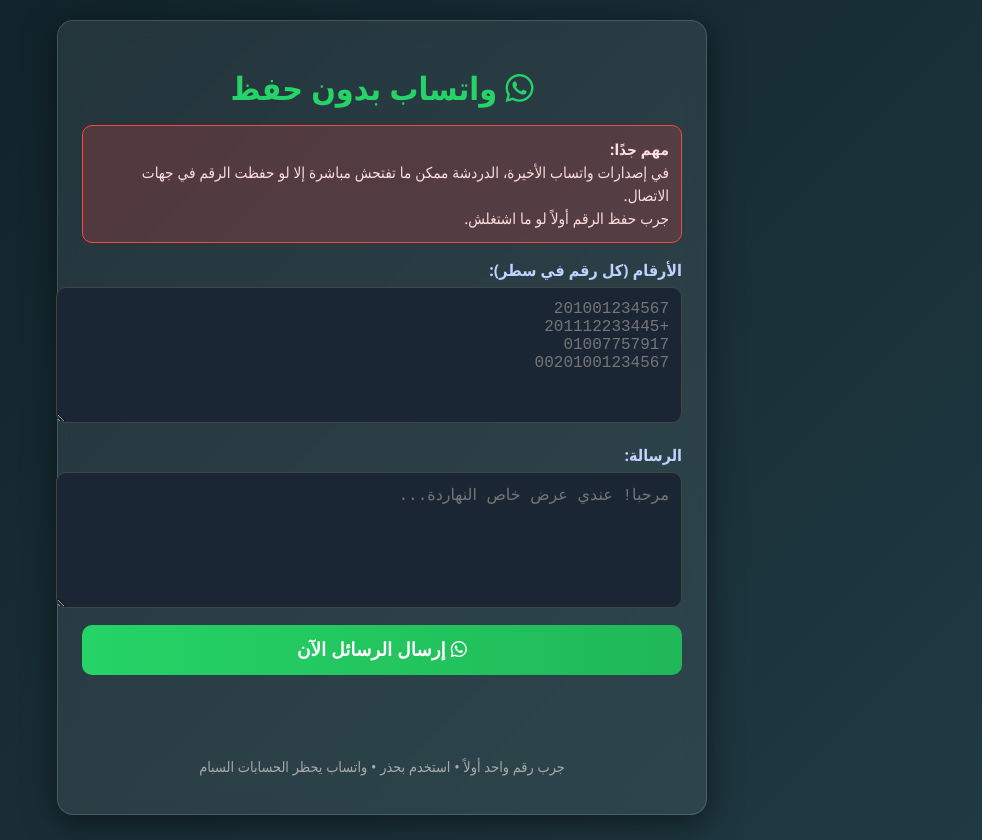
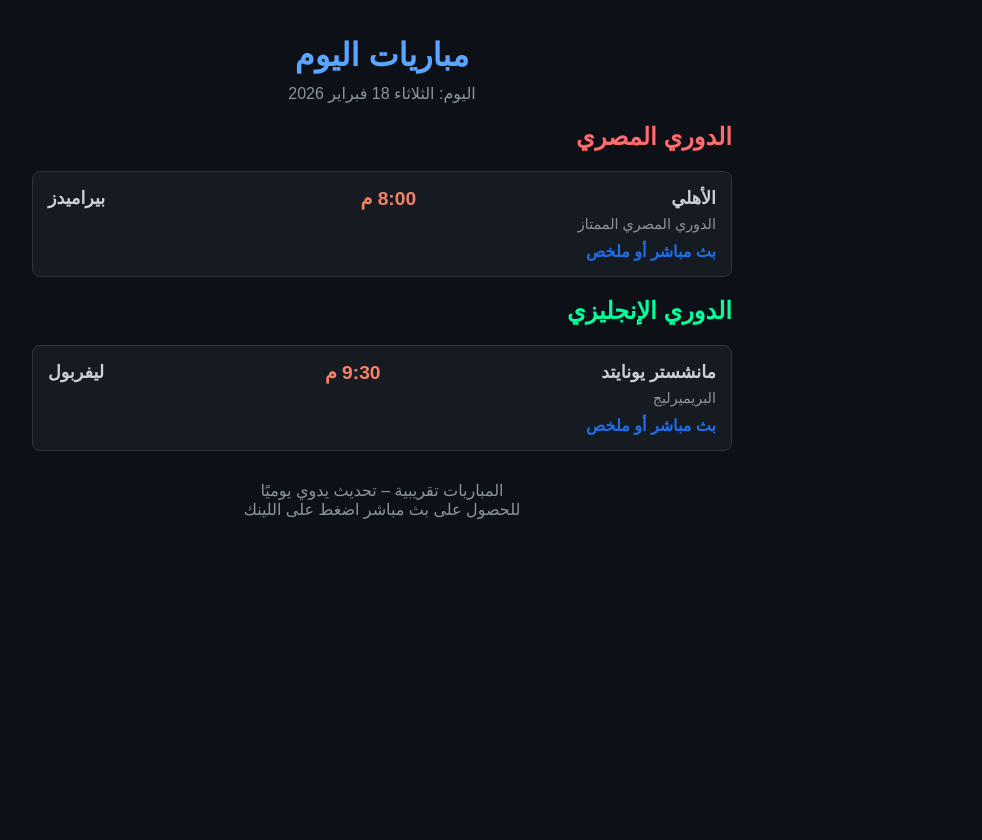
Before and after one commit to mohassan2828/whatsapp-sender, a plain HTML site: page index.html in a window 1280 px wide. Shown: the whole page, without its empty margins (258-1240 px from the left). After the commit the page ends 800 px from the top, so only its background shows below. Drawn offline with Linux system fonts and the light colour scheme.

Commit message:
Update index.html

```diff
--- a/index.html
+++ b/index.html
@@ -3,162 +3,103 @@
 <head>
   <meta charset="UTF-8" />
   <meta name="viewport" content="width=device-width, initial-scale=1.0"/>
-  <title>إرسال واتساب بدون حفظ (جرب الطريقة)</title>
-  <link rel="stylesheet" href="https://cdnjs.cloudflare.com/ajax/libs/font-awesome/6.5.0/css/all.min.css"/>
+  <title>مباريات اليوم – جدول ونتائج</title>
   <style>
     body {
-      font-family: 'Segoe UI', Tahoma, sans-serif;
-      background: linear-gradient(135deg, #0f2027, #203a43);
-      color: #e0f0ff;
+      font-family: Arial, sans-serif;
+      background: #0d1117;
+      color: #c9d1d9;
       margin: 0;
-      padding: 20px;
-      min-height: 100vh;
+      padding: 15px;
     }
     .container {
-      max-width: 600px;
+      max-width: 700px;
       margin: auto;
-      background: rgba(255,255,255,0.08);
-      backdrop-filter: blur(10px);
-      border-radius: 16px;
-      padding: 24px;
-      box-shadow: 0 8px 32px rgba(0,0,0,0.5);
-      border: 1px solid rgba(255,255,255,0.15);
     }
     h1 {
-      color: #25D366;
+      color: #58a6ff;
       text-align: center;
-      margin-bottom: 8px;
+      margin-bottom: 10px;
     }
-    .warning {
-      background: #ff444433;
-      border: 1px solid #ff4444;
-      color: #ffdddd;
-      padding: 12px;
-      border-radius: 10px;
-      margin: 16px 0;
-      font-size: 0.95rem;
-      line-height: 1.5;
+    .date {
+      text-align: center;
+      color: #8b949e;
+      margin-bottom: 20px;
     }
-    label {
+    .match {
+      background: #161b22;
+      padding: 15px;
+      margin: 12px 0;
+      border-radius: 8px;
+      border: 1px solid #30363d;
+    }
+    .teams {
+      display: flex;
+      justify-content: space-between;
+      align-items: center;
+      font-size: 1.1rem;
+      font-weight: bold;
+    }
+    .time, .score {
+      color: #f78166;
+      font-size: 1.2rem;
+    }
+    .league {
+      color: #8b949e;
+      font-size: 0.9rem;
+      margin-top: 6px;
+    }
+    .link {
+      margin-top: 10px;
       display: block;
-      margin: 16px 0 6px;
-      font-weight: 600;
-      color: #c0d0ff;
+      color: #1f6feb;
+      text-decoration: none;
+      font-weight: bold;
     }
-    textarea {
-      width: 100%;
-      min-height: 110px;
-      padding: 12px;
-      border-radius: 10px;
-      border: 1px solid #444;
-      background: #1a2634;
-      color: white;
-      font-size: 1rem;
-      resize: vertical;
+    .link:hover {
+      color: #388bfd;
     }
-    button {
-      width: 100%;
-      padding: 14px;
-      margin: 12px 0;
-      background: linear-gradient(90deg, #25D366, #20b858);
-      color: white;
-      border: none;
-      border-radius: 10px;
-      font-size: 1.15rem;
-      font-weight: bold;
-      cursor: pointer;
-    }
-    button:hover { background: linear-gradient(90deg, #128C7E, #25D366); }
-    #status {
-      margin-top: 16px;
-      padding: 12px;
-      border-radius: 8px;
-      text-align: center;
-      font-weight: 500;
-    }
-    .success { background: #25D36633; color: #d0ffdd; }
-    .error   { background: #ff444433; color: #ffdddd; }
-    .info    { background: #4444ff33; color: #ddddff; }
   </style>
 </head>
 <body>
 
 <div class="container">
-  <h1><i class="fab fa-whatsapp"></i> واتساب بدون حفظ</h1>
+  <h1>مباريات اليوم</h1>
+  <div class="date">اليوم: الثلاثاء 18 فبراير 2026</div>
 
-  <div class="warning">
-    <strong>مهم جدًا:</strong><br>
-    في إصدارات واتساب الأخيرة، الدردشة ممكن ما تفتحش مباشرة إلا لو حفظت الرقم في جهات الاتصال.<br>
-    جرب حفظ الرقم أولاً لو ما اشتغلش.
+  <!-- مباريات الدوري المصري -->
+  <h2 style="color:#ff6b6b;">الدوري المصري</h2>
+  <div class="match">
+    <div class="teams">
+      <span>الأهلي</span>
+      <span class="time">8:00 م</span>
+      <span>بيراميدز</span>
+    </div>
+    <div class="league">الدوري المصري الممتاز</div>
+    <a class="link" href="https://www.youtube.com/results?search_query=الأهلي+بيراميدز+مباراة+مباشر" target="_blank">بث مباشر أو ملخص</a>
   </div>
 
-  <label>الأرقام (كل رقم في سطر):</label>
-  <textarea id="numbers" placeholder="201001234567
-+201112233445
-01007757917
-00201001234567"></textarea>
+  <!-- مباريات الدوري الإنجليزي -->
+  <h2 style="color:#00ff9d;">الدوري الإنجليزي</h2>
+  <div class="match">
+    <div class="teams">
+      <span>مانشستر يونايتد</span>
+      <span class="time">9:30 م</span>
+      <span>ليفربول</span>
+    </div>
+    <div class="league">البريميرليج</div>
+    <a class="link" href="https://www.youtube.com/results?search_query=مانشستر+يونايتد+ليفربول+مباراة+اليوم" target="_blank">بث مباشر أو ملخص</a>
+  </div>
 
-  <label>الرسالة:</label>
-  <textarea id="message" placeholder="مرحبا! عندي عرض خاص النهاردة..."></textarea>
+  <!-- أضف هنا مباريات أخرى بنفس الطريقة -->
+  <!-- مثال: -->
+  <!-- <div class="match"> ... </div> -->
 
-  <button onclick="sendMessages()">
-    <i class="fab fa-whatsapp"></i> إرسال الرسائل الآن
-  </button>
-
-  <div id="status"></div>
-
-  <p style="text-align:center; margin-top:30px; color:#aaa; font-size:0.9rem;">
-    جرب رقم واحد أولاً • استخدم بحذر • واتساب يحظر الحسابات السبام
+  <p style="text-align:center; color:#8b949e; margin-top:30px;">
+    المباريات تقريبية – تحديث يدوي يوميًا<br>
+    للحصول على بث مباشر اضغط على اللينك
   </p>
 </div>
 
-<script>
-  function sendMessages() {
-    const numbersText = document.getElementById('numbers').value.trim();
-    let message = document.getElementById('message').value.trim();
-    const status = document.getElementById('status');
-
-    if (!numbersText) {
-      status.innerHTML = 'اكتب رقم واحد على الأقل من فضلك';
-      status.className = 'error';
-      return;
-    }
-
-    if (!message) message = 'مرحبا!';
-
-    const msg = encodeURIComponent(message);
-
-    // تنظيف الأرقام
-    let numbers = numbersText.split(/\n+/).map(line => {
-      let cleaned = line.trim().replace(/[^0-9]/g, '');
-      if (cleaned.startsWith('00')) cleaned = cleaned.substring(2);
-      if (cleaned.startsWith('0') && cleaned.length === 11) cleaned = '20' + cleaned.substring(1);
-      if (cleaned.length === 10) cleaned = '20' + cleaned;
-      return cleaned;
-    }).filter(n => n.length >= 10);
-
-    if (numbers.length === 0) {
-      status.innerHTML = 'ما فيش أرقام صالحة بعد التنظيف';
-      status.className = 'error';
-      return;
-    }
-
-    status.innerHTML = `جاري محاولة فتح ${numbers.length} دردشة... اضغط "فتح الرابط" في كل نافذة`;
-    status.className = 'info';
-
-    numbers.forEach((num, index) => {
-      setTimeout(() => {
-        const url = `https://wa.me/\( {num}?text= \){msg}`;
-        window.open(url, '_blank');
-      }, index * 2800); // تأخير كبير عشان كروم ما يحجبش
-    });
-
-    setTimeout(() => {
-      status.innerHTML += '<br><br><strong>لو الدردشة ما فتحتش:</strong><br>جرب احفظ الرقم في جهات الاتصال أولاً ثم اضغط الرابط تاني.';
-      status.className = 'warning';
-    }, numbers.length * 2800 + 2000);
-  }
-</script>
-
 </body>
 </html>
```
